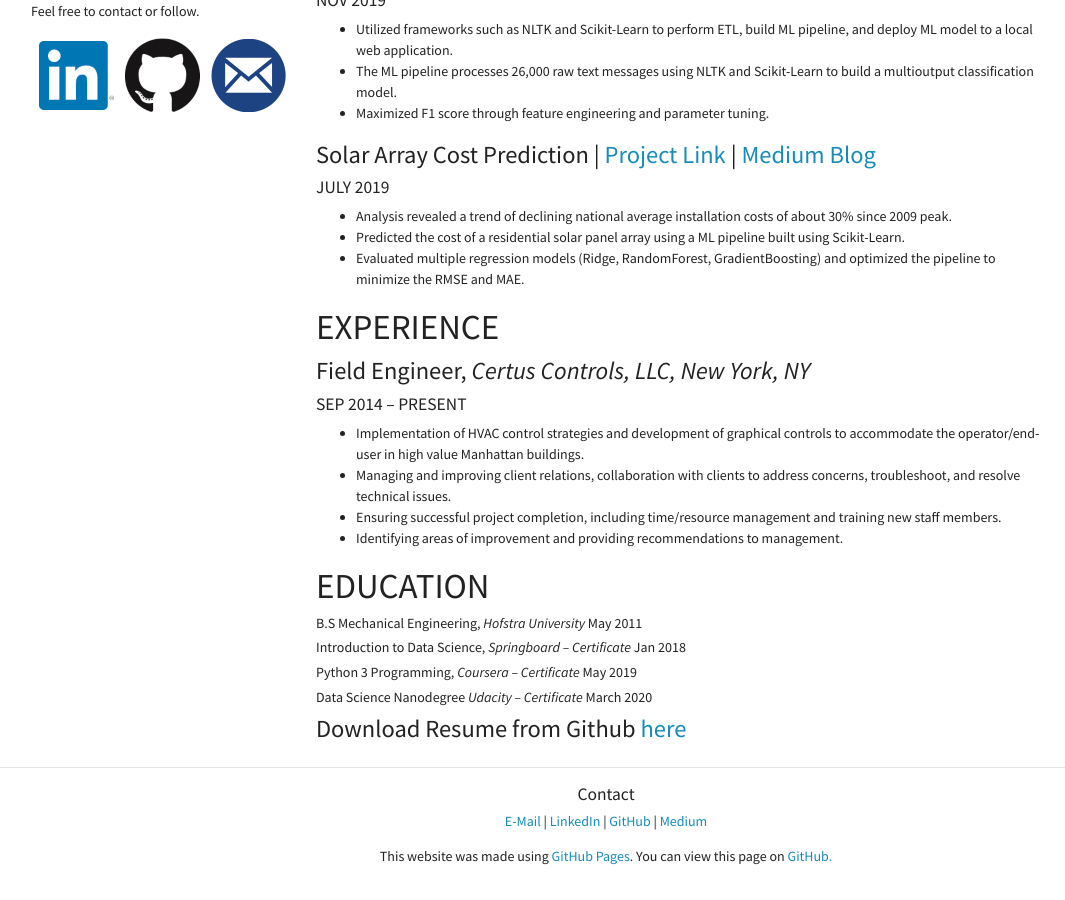
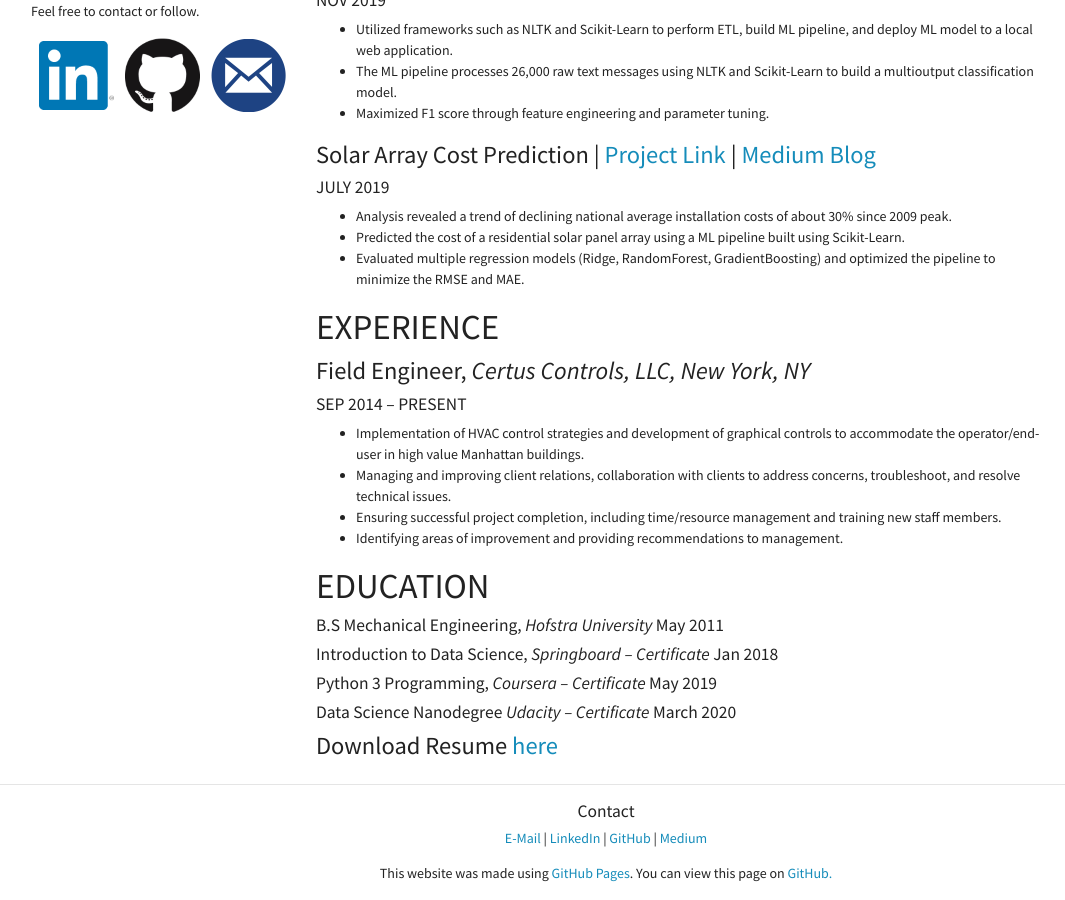
Before and after one commit to sergatron/sergatron.github.io, a Jekyll site: the page built from Resume.md, in a window 1280 px wide and 900 px high, scrolled down 689 px. Shown: the whole window, without its empty margins (54-1119 px from the left). Built offline with Jekyll 4.4.1, drawn with Linux system fonts in a browser that asks for light colours; nearby versions of some CDN libraries; our own code applies the rules of GitHub Pages for plain Markdown files.

Commit message:
Update resume link

```diff
--- a/Resume.md
+++ b/Resume.md
@@ -36,9 +36,9 @@
 -	Identifying areas of improvement and providing recommendations to management.
 
 # EDUCATION
-###### B.S Mechanical Engineering, *Hofstra University* May 2011
-###### Introduction to Data Science, *Springboard – Certificate* Jan 2018
-###### Python 3 Programming, *Coursera – Certificate* May 2019
-###### Data Science Nanodegree *Udacity – Certificate* March 2020
+##### B.S Mechanical Engineering, *Hofstra University* May 2011
+##### Introduction to Data Science, *Springboard – Certificate* Jan 2018
+##### Python 3 Programming, *Coursera – Certificate* May 2019
+##### Data Science Nanodegree *Udacity – Certificate* March 2020
 
-### Download Resume from Github [here](https://github.com/sergatron/Portfolio/raw/master/Sergey_Mouzykin_Resume.pdf)
+### Download Resume [here](https://github.com/sergatron/Portfolio/raw/master/Sergey_Mouzykin_Resume.pdf)
```
